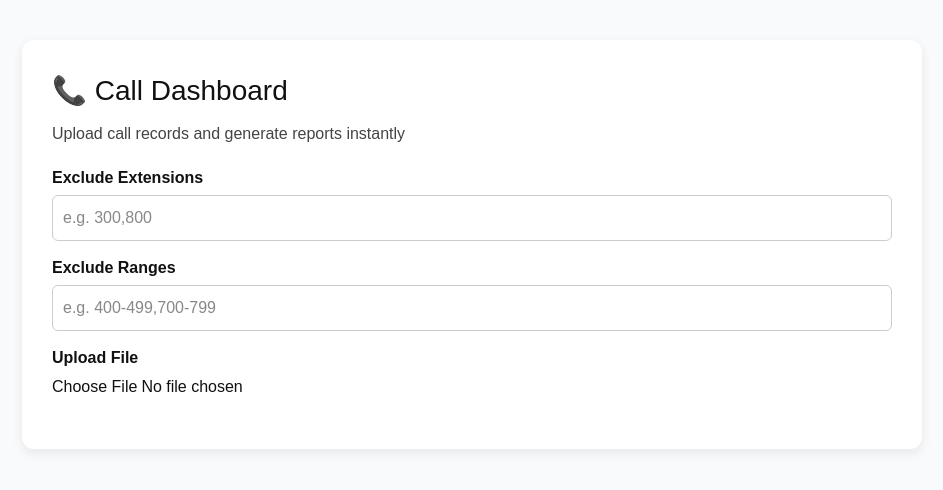
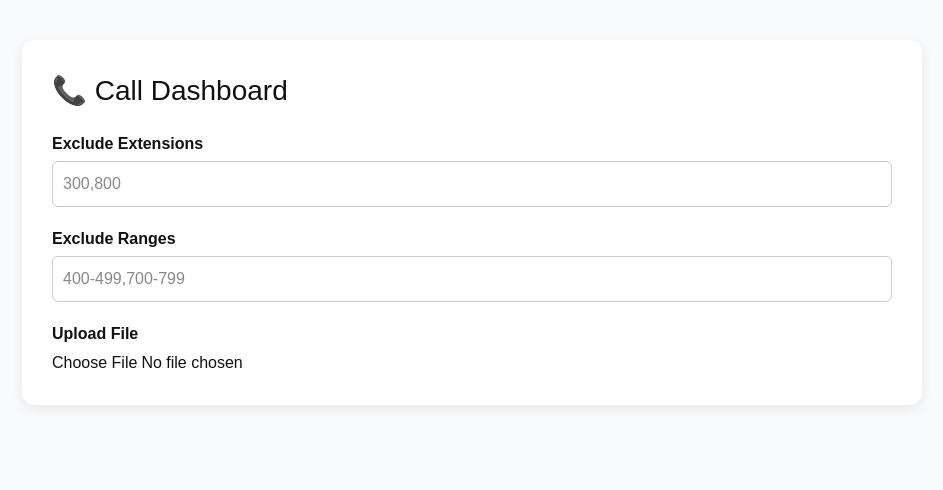
Before and after one commit to sjones-cuhosted/call-dashboard, a Next.js app: page / in a window 1280 px wide. Shown: the top 490 px of the page, without its empty margins (168-1111 px from the left). Built offline with nearby package versions, Linux system fonts and the light colour scheme.

Commit message:
Update page.tsx

```diff
--- a/app/page.tsx
+++ b/app/page.tsx
@@ -73,6 +73,20 @@ export default function Home() {
     setResults(formatted);
   }
 
+  function downloadExcel() {
+    if (!results) return;
+
+    const ws = XLSX.utils.json_to_sheet(results);
+    const wb = XLSX.utils.book_new();
+    XLSX.utils.book_append_sheet(wb, ws, "Summary");
+
+    XLSX.writeFile(wb, "call_report.xlsx");
+  }
+
+  const totalCalls = results
+    ? results.reduce((sum: number, r: any) => sum + r.Total, 0)
+    : 0;
+
   return (
     <div
       style={{
@@ -93,22 +107,29 @@ export default function Home() {
           boxShadow: "0 4px 12px rgba(0,0,0,0.08)",
         }}
       >
-        <h1 style={{ fontSize: 28, marginBottom: 10 }}>📞 Call Dashboard</h1>
+        <h1 style={{ fontSize: 28 }}>📞 Call Dashboard</h1>
 
-        <p style={{ color: "#444", marginBottom: 20 }}>
-          Upload call records and generate reports instantly
-        </p>
+        {/* 🔥 SUMMARY CARDS */}
+        {results && (
+          <div style={{ display: "flex", gap: 20, marginTop: 20 }}>
+            <div style={card}>
+              <h3>Total Calls</h3>
+              <p style={cardNumber}>{totalCalls}</p>
+            </div>
+          </div>
+        )}
 
+        <div style={{ marginTop: 20 }}>
           <label style={label}>Exclude Extensions</label>
           <input
-          placeholder="e.g. 300,800"
+            placeholder="300,800"
             onChange={(e) => setExcluded(e.target.value)}
             style={inputStyle}
           />
 
           <label style={label}>Exclude Ranges</label>
           <input
-          placeholder="e.g. 400-499,700-799"
+            placeholder="400-499,700-799"
             onChange={(e) => setRanges(e.target.value)}
             style={inputStyle}
           />
@@ -117,8 +138,15 @@ export default function Home() {
           <input
             type="file"
             onChange={(e) => handleFile(e.target.files?.[0] as File)}
-          style={{ marginBottom: 20 }}
           />
+        </div>
+
+        {/* 🔥 DOWNLOAD BUTTON */}
+        {results && (
+          <button onClick={downloadExcel} style={button}>
+            Download Excel
+          </button>
+        )}
 
         {results && (
           <table
@@ -151,31 +179,49 @@ export default function Home() {
   );
 }
 
+const card = {
+  flex: 1,
+  background: "#f3f4f6",
+  padding: 20,
+  borderRadius: 10,
+};
+
+const cardNumber = {
+  fontSize: 28,
+  fontWeight: "bold",
+};
+
 const label = {
   display: "block",
+  marginTop: 10,
   marginBottom: 5,
-  fontWeight: "bold" as const,
-  color: "#111",
+  fontWeight: "bold",
 };
 
 const inputStyle = {
   width: "100%",
   padding: 10,
-  marginBottom: 15,
+  marginBottom: 10,
   borderRadius: 6,
   border: "1px solid #ccc",
-  color: "#111",
-  backgroundColor: "#fff",
+};
+
+const button = {
+  marginTop: 15,
+  padding: "10px 15px",
+  background: "#2563eb",
+  color: "white",
+  border: "none",
+  borderRadius: 6,
+  cursor: "pointer",
 };
 
 const th = {
   padding: 10,
   textAlign: "left" as const,
-  color: "#111",
 };
 
 const td = {
   padding: 10,
   borderTop: "1px solid #eee",
-  color: "#111",
 };
```
Lines whose indentation alone changed are shown as unchanged.
